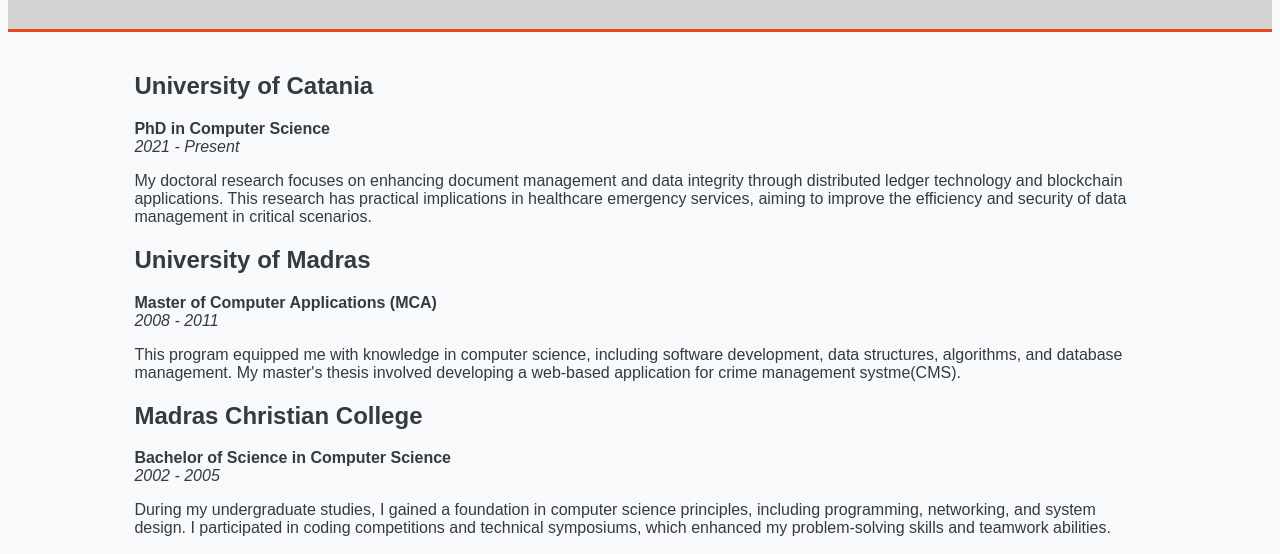
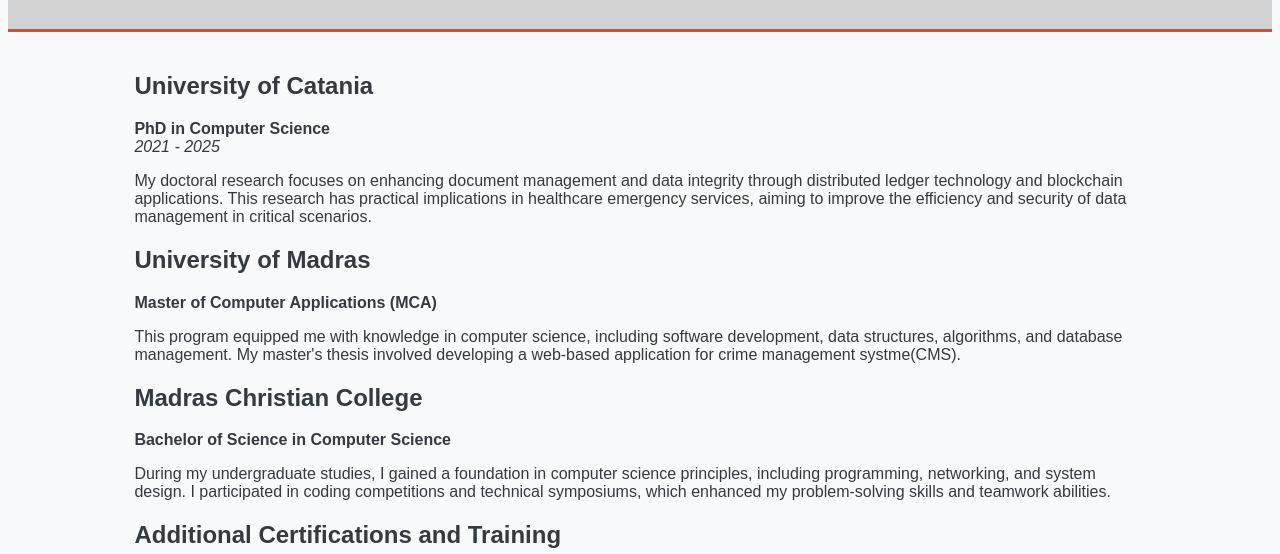
Before and after one commit to SelvakumarItaly/profile, a plain HTML site: page education.html in a window 1280 px wide. Shown: the part 215-769 px from the top of the page. Drawn offline with Linux system fonts and the light colour scheme.

Commit message:
Update education.html
Year updated

```diff
--- a/education.html
+++ b/education.html
@@ -92,7 +92,7 @@
         <h2>University of Catania</h2>
         <p>
             <strong>PhD in Computer Science</strong><br>
-            <em>2021 - Present</em>
+            <em>2021 - 2025</em>
         </p>
         <p>
             My doctoral research focuses on enhancing document management and data integrity through distributed ledger technology and blockchain applications. This research has practical implications in healthcare emergency services, aiming to improve the efficiency and security of data management in critical scenarios.
@@ -101,7 +101,7 @@
         <h2>University of Madras</h2>
         <p>
             <strong>Master of Computer Applications (MCA)</strong><br>
-            <em>2008 - 2011</em>
+
         </p>
         <p>
             This program equipped me with knowledge in computer science, including software development, data structures, algorithms, and database management. My master's thesis involved developing a web-based application for crime management systme(CMS).
@@ -110,7 +110,7 @@
         <h2>Madras Christian College</h2>
         <p>
             <strong>Bachelor of Science in Computer Science</strong><br>
-            <em>2002 - 2005</em>
+
         </p>
         <p>
             During my undergraduate studies, I gained a foundation in computer science principles, including programming, networking, and system design. I participated in coding competitions and technical symposiums, which enhanced my problem-solving skills and teamwork abilities.
```
